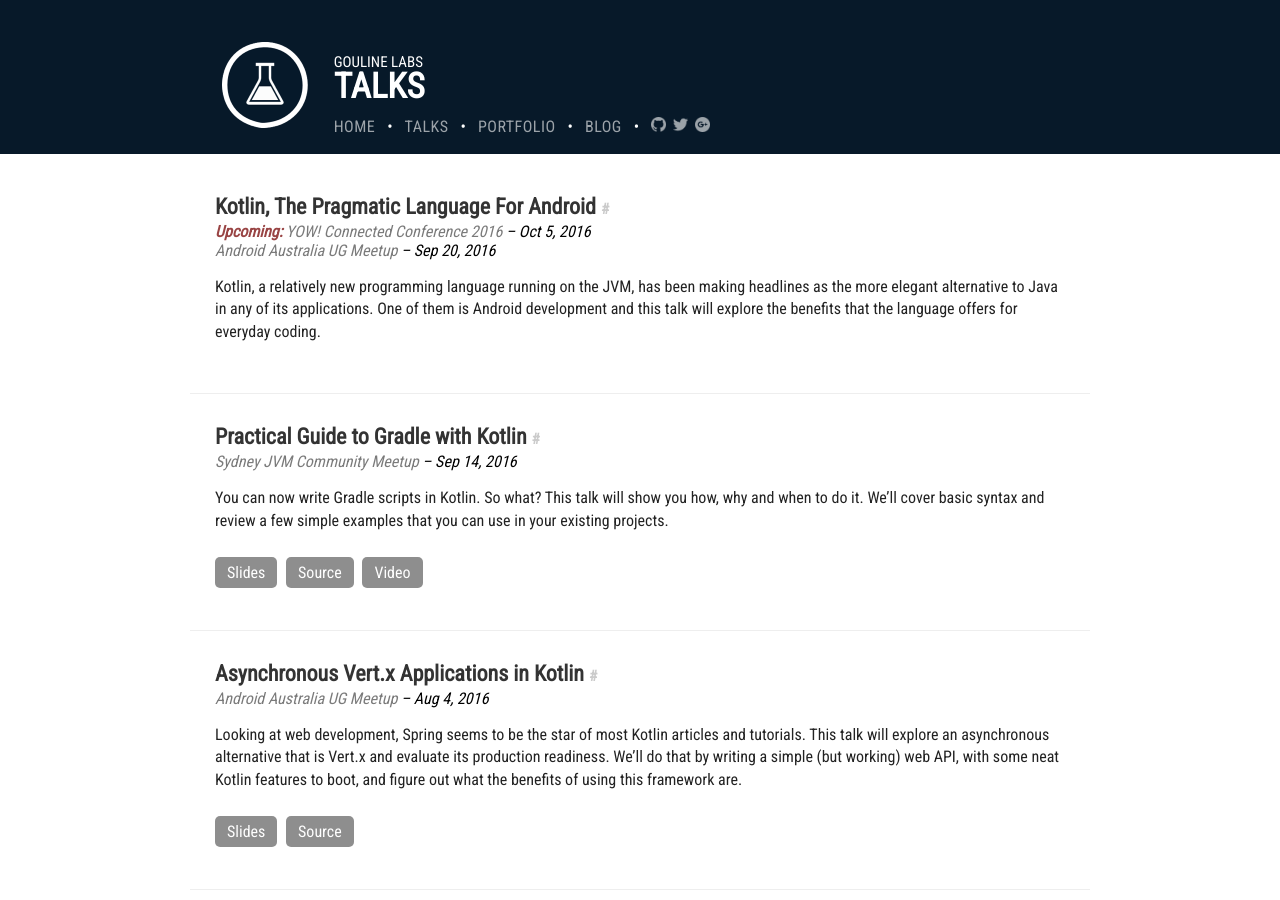
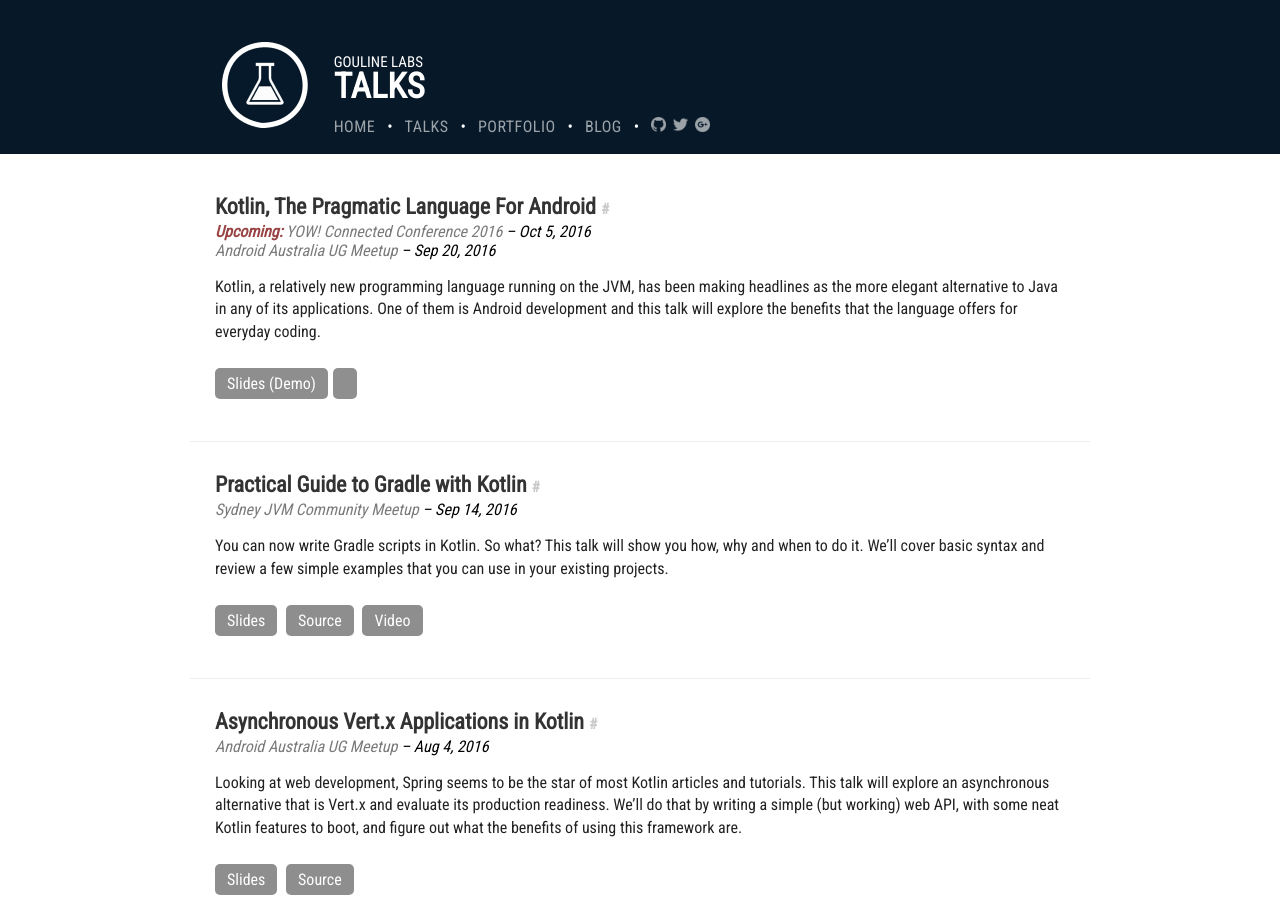
Before and after one commit to gouline/gouline.github.io, a Jekyll site: the page built from talks.html, in a window 1280 px wide and 900 px high. Built offline with Jekyll 4.4.1, drawn with Linux system fonts in a browser that asks for light colours; nearby versions of some CDN libraries.

Commit message:
Add Kotlin demo talk

```diff
--- a/_data/talks.yml
+++ b/_data/talks.yml
@@ -13,6 +13,10 @@
       - title: Android Australia UG Meetup
         date: 2016-09-20
         url: https://www.meetup.com/Android-Australia-User-Group-Sydney/events/233409117/
+
+  links:
+    - title: Slides (Demo)
+    - url: https://docs.google.com/presentation/d/1E28AFsW3U0Mf7P3JkEsq5r2lBNyw5IRBNez5Ow1Zz2M
 
 - title: "Practical Guide to Gradle with Kotlin"
   anchor: practical-guide-to-gradle-with-kotlin
```
